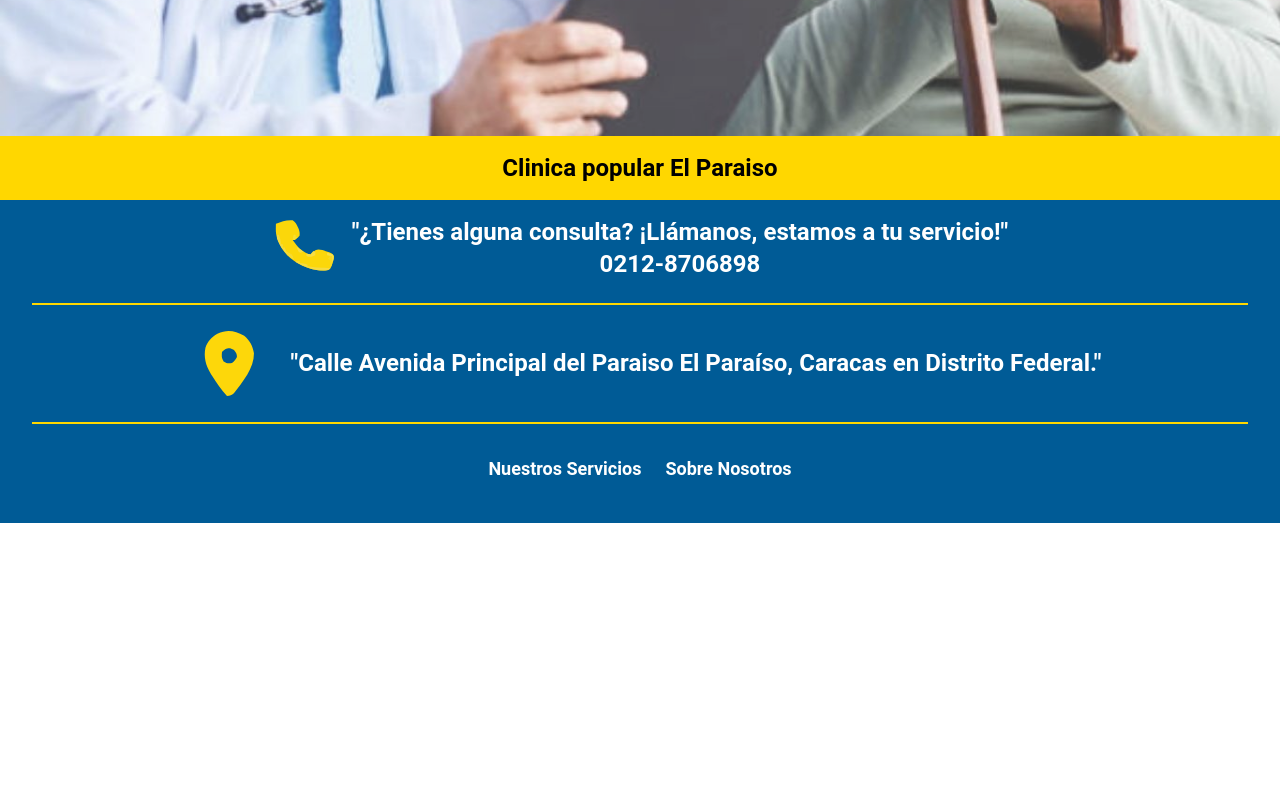
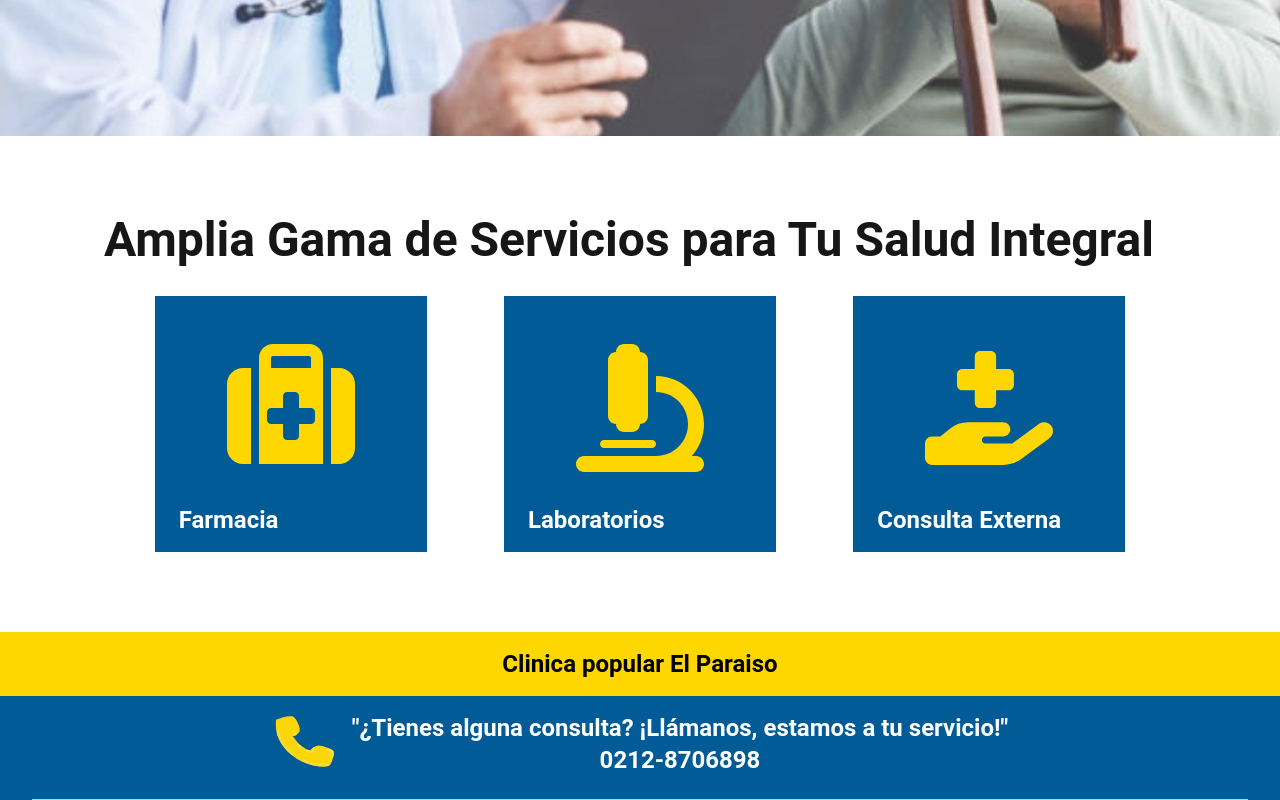
Before and after one commit to Dinver18/Proyecto-Clinica-El-Paraiso, a React (Vite) app: page / in a window 1280 px wide. Shown: the part 740-1540 px from the top of the page. Before the commit the page ends 1263 px from the top, so only its background shows below. Built offline with nearby package versions, Linux system fonts and the light colour scheme.

Commit message:
Se realizo el componente de las tarjetas de servicios y se descargo fontawesome para los iconos

```diff
--- a/package.json
+++ b/package.json
@@ -10,6 +10,10 @@
     "preview": "vite preview"
   },
   "dependencies": {
+    "@fortawesome/fontawesome-free": "^6.6.0",
+    "@fortawesome/free-brands-svg-icons": "^6.6.0",
+    "@fortawesome/free-solid-svg-icons": "^6.6.0",
+    "@fortawesome/react-fontawesome": "^0.2.2",
     "autoprefixer": "^10.4.20",
     "daisyui": "^4.12.10",
     "postcss": "^8.4.45",
--- a/src/pages/Home/Home.tsx
+++ b/src/pages/Home/Home.tsx
@@ -1,9 +1,12 @@
 
 import React from 'react';
 import Foto from '../../assets/FotoD.jpg';
+import CardServices from './components/CardServices';
+
 
 function Home() {
   return (
+    <main>
     <div className=" relative  flex flex-col items-center w-full top-0  "  >
       <div className="w-full ">
     <img src={Foto} alt="Imagen de fondo" className="relative w-full object-cover opacity-80" />
@@ -14,6 +17,9 @@ function Home() {
     </div>
   </div>
 
+  {/* Sección de servicios */}
+<CardServices/>
+  </main>
   );
 }
 
--- /dev/null
+++ b/src/pages/Home/components/CardServices.tsx
@@ -0,0 +1,53 @@
+import { FontAwesomeIcon } from '@fortawesome/react-fontawesome';
+import { faMicroscope, faSuitcaseMedical,faHandHoldingMedical } from '@fortawesome/free-solid-svg-icons';
+
+function CardServices() {
+    return (
+<section>
+      {/* Container */}
+      <div className="mx-auto w-full max-w-6xl px-5 py-6 md:px-10 md:py-20">
+        {/* Title */}
+        <h2 className=" text-3xl font-bold md:text-5xl tex-primary">
+        Amplia Gama de Servicios para Tu Salud Integral
+        </h2>
+        {/* Content */}
+        <div className="mx-auto mt-8 grid max-w-5xl justify-items-center gap-5 sm:grid-cols-2 md:grid-cols-3 md:gap-4 lg:gap-6">
+          {/* Item */}
+          <a href="#" className="block transform transition-transform duration-300 hover:scale-105">
+          <div className="flex max-w-sm flex-col items-center   bg-primary px-6 py-4 md:max-w-full md:items-start">
+              <div className=" flex flex-col h-32 w-48 lg:w-56 lg:h-48 items-center justify-center bg-prrimary">
+                  <FontAwesomeIcon icon={faSuitcaseMedical} className="h-28 w-28 lg:h-32 lg:w-32 object-cover" style={{color: "#ffd700",}} />
+              </div>
+            <p className="font-bold text-white text-2xl text-center">Farmacia</p>
+
+          </div>
+          </a>
+
+          {/* Item */}
+          <a href="#" className="block transform transition-transform duration-300 hover:scale-105">
+          <div className="flex max-w-sm flex-col items-center  bg-primary px-6 py-4 md:max-w-full md:items-start">
+              <div className=" flex flex-col h-32 w-48 lg:w-56 lg:h-48 items-center justify-center bg-prrimary">
+                  <FontAwesomeIcon icon={faMicroscope} className="h-28 w-28 lg:h-32 lg:w-32 object-cover" style={{color: "#ffd700",}} />
+              </div>
+            <p className="font-bold text-white text-2xl text-center">Laboratorios</p>
+          </div>
+          </a>
+
+          {/* Item */}
+          <a href="#" className="block transform transition-transform duration-300 hover:scale-105">
+          <div className="flex max-w-sm flex-col items-center bg-primary px-6 py-4 md:max-w-full md:items-start">
+              <div className=" flex flex-col h-32 w-48 lg:w-56 lg:h-48 items-center justify-center bg-prrimary">
+                  <FontAwesomeIcon icon={faHandHoldingMedical} className="h-28 w-28 lg:h-32 lg:w-32 object-cover" style={{color: "#ffd700",}} />
+              </div>
+            <p className="font-bold text-white text-2xl text-center">Consulta Externa</p>
+          </div>
+          </a>
+
+
+        </div>
+      </div>
+    </section>
+    );
+}
+
+export default CardServices;
--- a/tailwind.config.js
+++ b/tailwind.config.js
@@ -29,7 +29,7 @@ export default {
 
           "base-100": "#ffffff",
 
-          "info": "#ffc122",
+          "info": "#00274D",
 
           "success": "#ffc122",
 
```
Also changed, not shown: 1 other file (tests, documents, lock files or other folders).
